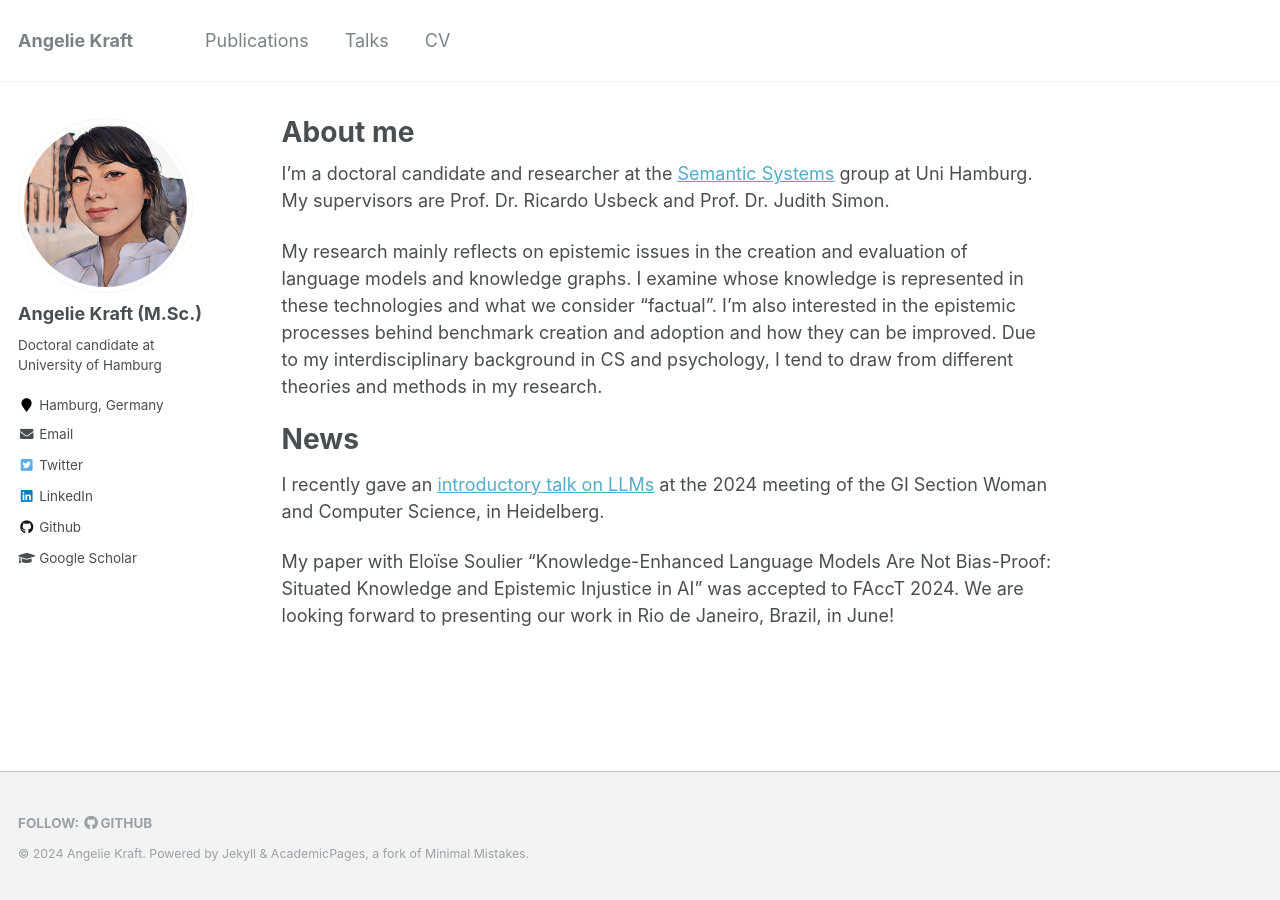
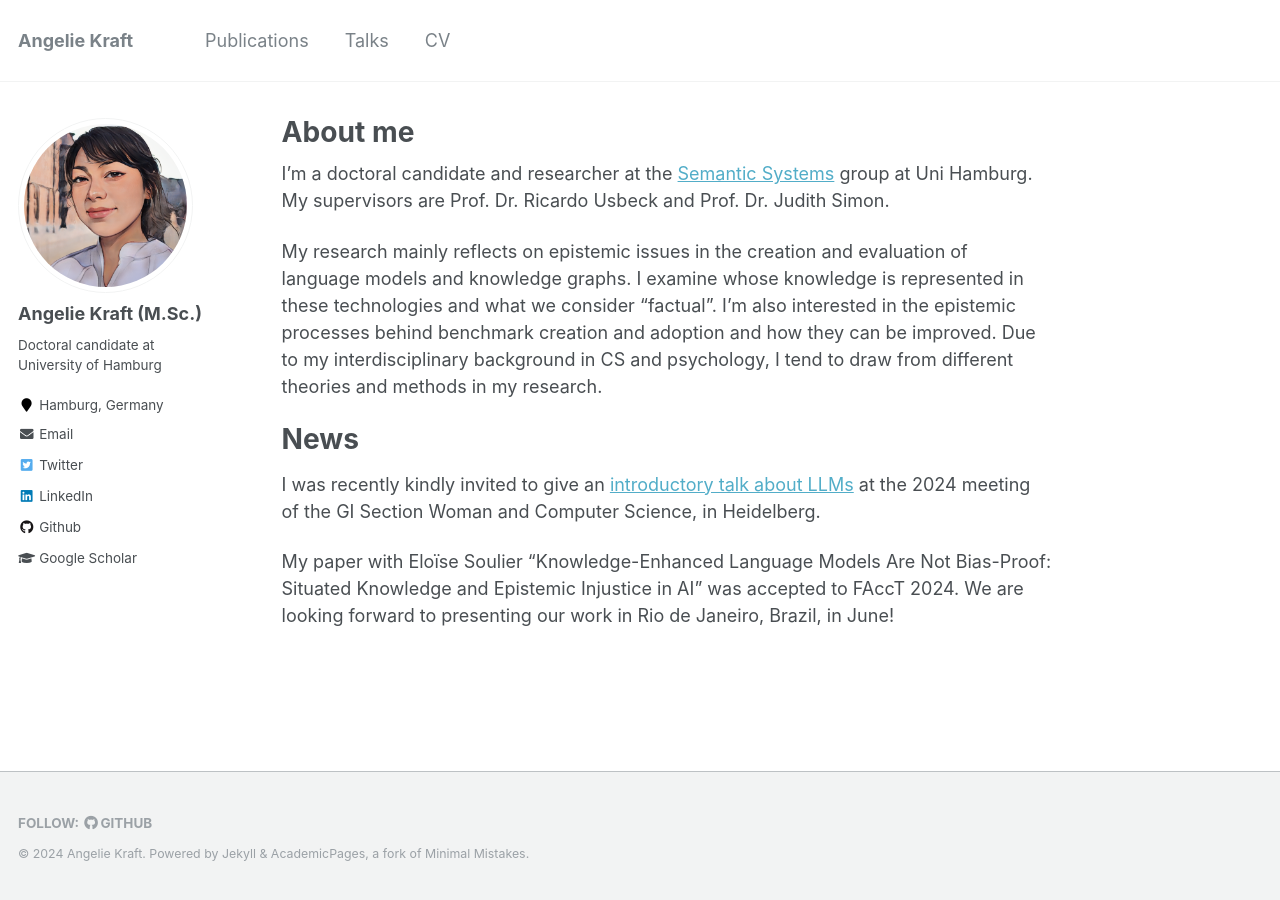
Before and after one commit to krangelie/krangelie.github.io, a Jekyll site: the page built from _pages/about.md, in a window 1280 px wide. Built offline with Jekyll 4.4.1, drawn with Linux system fonts in a browser that asks for light colours.

Commit message:
Update about.md

```diff
--- a/_pages/about.md
+++ b/_pages/about.md
@@ -14,7 +14,7 @@ My research mainly reflects on epistemic issues in the creation and evaluation o
 
 # News
 
-I recently gave an [introductory talk on LLMs](https://fg-frauen-informatik.gi.de/veranstaltung/fachgruppentagung-2024) at the 2024 meeting of the GI Section Woman and Computer Science, in Heidelberg.
+I was recently kindly invited to give an [introductory talk about LLMs](https://fg-frauen-informatik.gi.de/veranstaltung/fachgruppentagung-2024) at the 2024 meeting of the GI Section Woman and Computer Science, in Heidelberg.
 
 
 My paper with Eloïse Soulier "Knowledge-Enhanced Language Models Are Not Bias-Proof: Situated Knowledge and Epistemic Injustice in AI" was accepted to FAccT 2024. We are looking forward to presenting our work in Rio de Janeiro, Brazil, in June!
```
